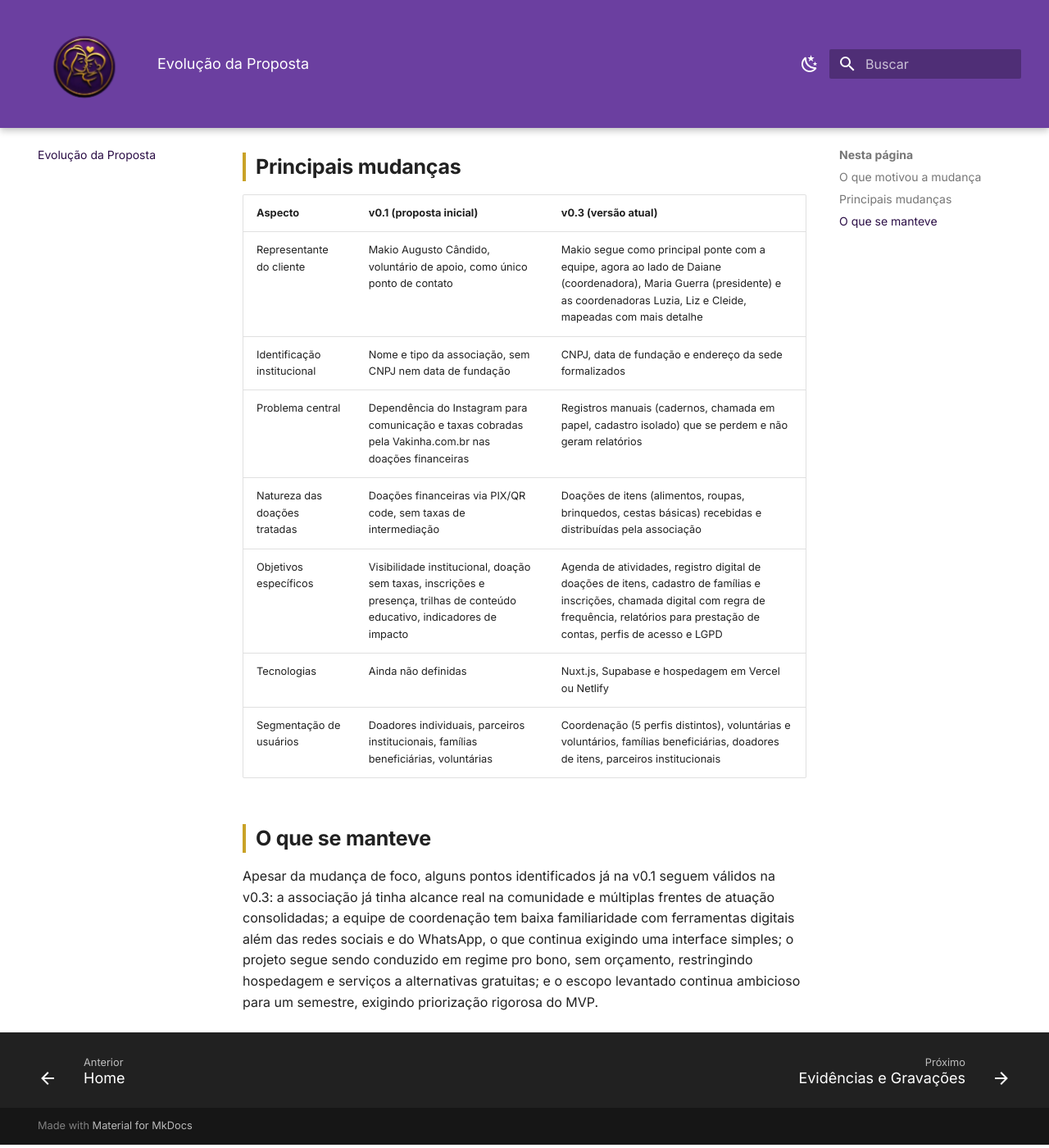
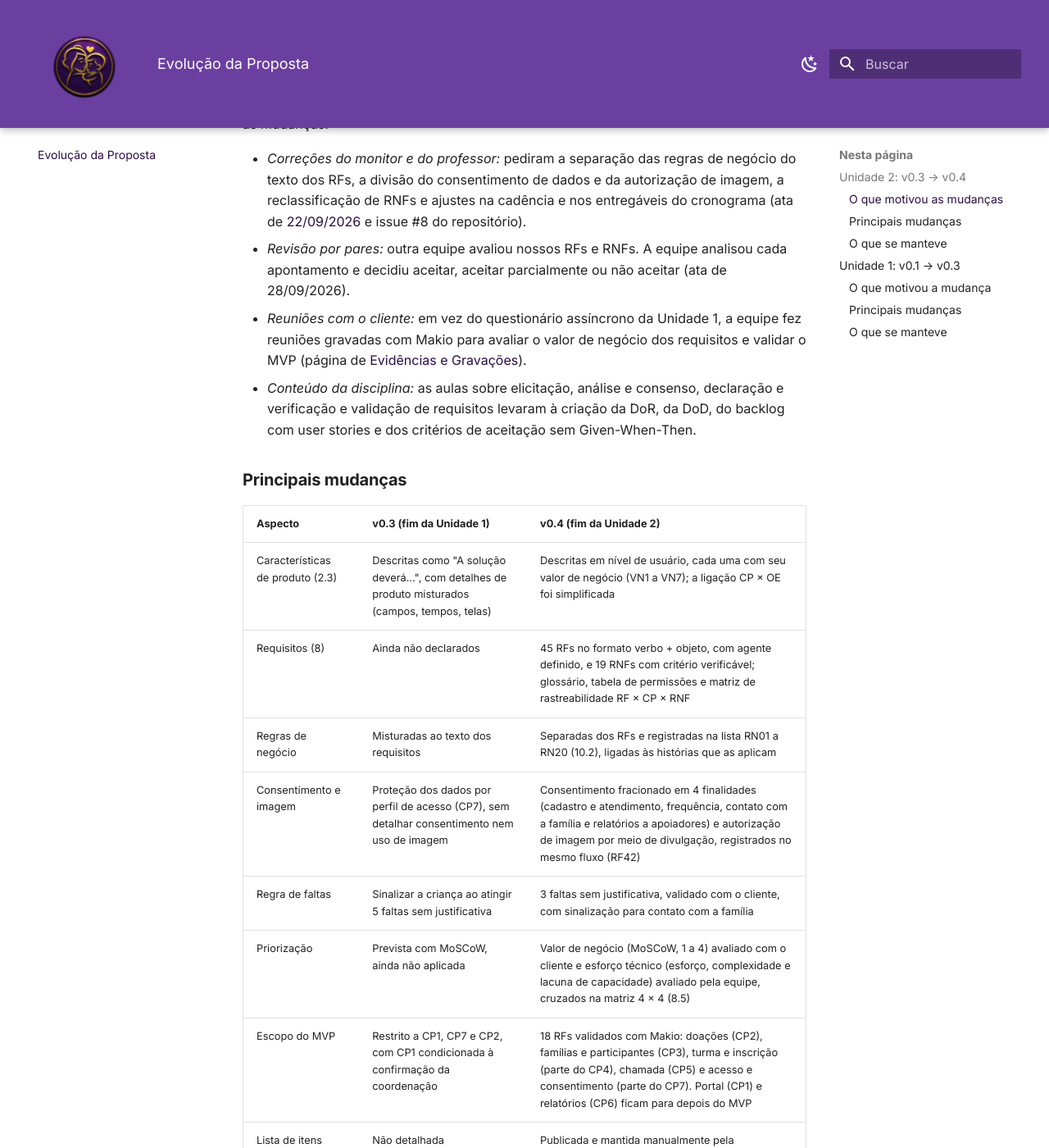
Before and after one commit to mdsreq-fga-unb/REQ-2026.2-T01-MaesGuerreiras, an MkDocs documentation site: the page built from docs/00-evolucao/index.md, in a window 1280 px wide and 1400 px high, scrolled down 732 px. Shown: the whole window at 82% size. Built offline with MkDocs 1.6.1 and Material for MkDocs 9.7.7, drawn with Linux system fonts in a browser that asks for light colours; some of the changed text lies outside the part shown.

Commit message:
Atualizando a Evolução da Proposta

```diff
--- a/docs/00-evolucao/index.md
+++ b/docs/00-evolucao/index.md
@@ -1,11 +1,66 @@
-# Evolução da Proposta (v0.1 → v0.3)
+# Evolução da Proposta
+
+Esta página registra como a proposta mudou ao longo da disciplina e por quê. Cada versão corresponde
+ao estado do documento ao final de uma unidade.
+
+| Versão | Data | Unidade | Resumo |
+| :--- | :--- | :--- | :--- |
+| v0.1 | 14/08/2026 | Unidade 1 | Proposta inicial, focada em visibilidade institucional e doações financeiras |
+| v0.3 | 04/09/2026 | Unidade 1 | Mudança de foco para a perda dos registros manuais (doações de itens, cadastro e chamada) |
+| v0.4 | 13/10/2026 | Unidade 2 | Requisitos declarados, MVP validado com o cliente, backlog com critérios de aceitação, rastreabilidade, DoR e DoD |
+
+## Unidade 2: v0.3 → v0.4
+
+### O que motivou as mudanças
+
+Na Unidade 2, a proposta deixou de descrever apenas o produto em nível de negócio e passou a
+declarar os requisitos em nível de produto. Quatro fontes de feedback orientaram as mudanças:
+
+- *Correções do monitor e do professor:* pediram a separação das regras de negócio do texto dos
+  RFs, a divisão do consentimento de dados e da autorização de imagem, a reclassificação de RNFs e
+  ajustes na cadência e nos entregáveis do cronograma (ata de [22/09/2026](../00-atas/index.md) e
+  issue #8 do repositório).
+- *Revisão por pares:* outra equipe avaliou nossos RFs e RNFs. A equipe analisou cada apontamento e
+  decidiu aceitar, aceitar parcialmente ou não aceitar (ata de 28/09/2026).
+- *Reuniões com o cliente:* em vez do questionário assíncrono da Unidade 1, a equipe fez reuniões
+  gravadas com Makio para avaliar o valor de negócio dos requisitos e validar o MVP (página de
+  [Evidências e Gravações](../00-evidencias/index.md)).
+- *Conteúdo da disciplina:* as aulas sobre elicitação, análise e consenso, declaração e
+  verificação e validação de requisitos levaram à criação da DoR, da DoD, do backlog com user
+  stories e dos critérios de aceitação sem Given-When-Then.
+
+### Principais mudanças
+
+| Aspecto | v0.3 (fim da Unidade 1) | v0.4 (fim da Unidade 2) |
+| :--- | :--- | :--- |
+| Características de produto (2.3) | Descritas como "A solução deverá…", com detalhes de produto misturados (campos, tempos, telas) | Descritas em nível de usuário, cada uma com seu valor de negócio (VN1 a VN7); a ligação CP × OE foi simplificada |
+| Requisitos (8) | Ainda não declarados | 45 RFs no formato verbo + objeto, com agente definido, e 19 RNFs com critério verificável; glossário, tabela de permissões e matriz de rastreabilidade RF × CP × RNF |
+| Regras de negócio | Misturadas ao texto dos requisitos | Separadas dos RFs e registradas na lista RN01 a RN20 (10.2), ligadas às histórias que as aplicam |
+| Consentimento e imagem | Proteção dos dados por perfil de acesso (CP7), sem detalhar consentimento nem uso de imagem | Consentimento fracionado em 4 finalidades (cadastro e atendimento, frequência, contato com a família e relatórios a apoiadores) e autorização de imagem por meio de divulgação, registrados no mesmo fluxo (RF42) |
+| Regra de faltas | Sinalizar a criança ao atingir 5 faltas sem justificativa | 3 faltas sem justificativa, validado com o cliente, com sinalização para contato com a família |
+| Priorização | Prevista com MoSCoW, ainda não aplicada | Valor de negócio (MoSCoW, 1 a 4) avaliado com o cliente e esforço técnico (esforço, complexidade e lacuna de capacidade) avaliado pela equipe, cruzados na matriz 4 × 4 (8.5) |
+| Escopo do MVP | Restrito a CP1, CP7 e CP2, com CP1 condicionada à confirmação da coordenação | 18 RFs validados com Makio: doações (CP2), famílias e participantes (CP3), turma e inscrição (parte do CP4), chamada (CP5) e acesso e consentimento (parte do CP7). Portal (CP1) e relatórios (CP6) ficam para depois do MVP |
+| Lista de itens necessários | Não detalhada | Publicada e mantida manualmente pela Coordenação (RF13), decisão tomada com o cliente para simplificar o MVP |
+| Rastreabilidade (5.2) | Tabela de exemplo com CP1 e CP2 | Cadeia completa do problema à evidência: problema → objetivo geral → OE → CP → RF/RNF → tema e épico → user story → regra de negócio → critério de aceitação → evidência |
+| Cronograma (6) | Cadências diferentes entre as sprints; perfis de acesso em uma sprint isolada | Sprints de 2 semanas; autenticação, perfis e consentimento entram junto com a primeira sprint que trata dados pessoais; entregáveis de ER e de qualidade definidos para toda sprint de desenvolvimento |
+| Backlog (10) | Apenas previsto no processo | 45 user stories (uma por RF) em 4 temas e 7 épicos, priorizadas em 4 níveis, com mapa de histórias, linha do MVP e critérios de aceitação das primeiras histórias do MVP |
+| Qualidade dos requisitos (9) | Sem critérios formais | Definição de Preparado (DoR) e Definição de Pronto (DoD), com checklists aplicados antes e depois de cada sprint |
+| Registro do processo | Gravação da apresentação | Página de Atas de Reunião e gravações das reuniões de feedback, de avaliação de valor e de validação do MVP |
+
+### O que se manteve
+
+O problema central (registros manuais que se perdem), o objetivo geral, os seis objetivos
+específicos e as sete características de produto continuam os mesmos da v0.3. A pilha tecnológica
+(Nuxt.js, Supabase e hospedagem em Vercel ou Netlify), o processo ScrumXP, o regime pro bono sem
+orçamento e o papel de Makio como principal ponte com a coordenação também se mantiveram.
+
+## Unidade 1: v0.1 → v0.3
 
 A proposta de projeto passou por uma mudança relevante de escopo entre a primeira versão (v0.1,
-14/08/2026) e a versão atual (v0.3, 04/09/2026), depois que a equipe aplicou um questionário mais
-aprofundado à associação e recebeu material institucional adicional. Esta página registra o que mudou
-e por quê.
+14/08/2026) e a v0.3 (04/09/2026), depois que a equipe aplicou um questionário mais aprofundado à
+associação e recebeu material institucional adicional.
 
-## O que motivou a mudança
+### O que motivou a mudança
 
 Na v0.1, o levantamento inicial havia sido feito a partir de uma visão mais geral da associação, trazida
 por Makio Augusto Cândido, voluntário que já era o principal ponto de contato da equipe. Na v0.3, com
@@ -20,9 +75,9 @@ antes de levar para validação da coordenação (Daiane e as demais coordenador
 participa diretamente de todas as revisões de sprint (seção [7.2](../07-interacao/index.md#72-comunicacao)) e
 segue com influência alta no mapa de stakeholders (seção [1.6](../01-cenario/index.md#16-mapa-de-stakeholders)).
 
-## Principais mudanças
+### Principais mudanças
 
-| Aspecto | v0.1 (proposta inicial) | v0.3 (versão atual) |
+| Aspecto | v0.1 (proposta inicial) | v0.3 |
 | :--- | :--- | :--- |
 | Representante do cliente | Makio Augusto Cândido, voluntário de apoio, como único ponto de contato | Makio segue como principal ponte com a equipe, agora ao lado de Daiane (coordenadora), Maria Guerra (presidente) e as coordenadoras Luzia, Liz e Cleide, mapeadas com mais detalhe |
 | Identificação institucional | Nome e tipo da associação, sem CNPJ nem data de fundação | CNPJ, data de fundação e endereço da sede formalizados |
@@ -32,7 +87,7 @@ segue com influência alta no mapa de stakeholders (seção [1.6](../01-cenario/
 | Tecnologias | Ainda não definidas | Nuxt.js, Supabase e hospedagem em Vercel ou Netlify |
 | Segmentação de usuários | Doadores individuais, parceiros institucionais, famílias beneficiárias, voluntárias | Coordenação (5 perfis distintos), voluntárias e voluntários, famílias beneficiárias, doadores de itens, parceiros institucionais |
 
-## O que se manteve
+### O que se manteve
 
 Apesar da mudança de foco, alguns pontos identificados já na v0.1 seguem válidos na v0.3: a associação
 já tinha alcance real na comunidade e múltiplas frentes de atuação consolidadas; a equipe de
```
